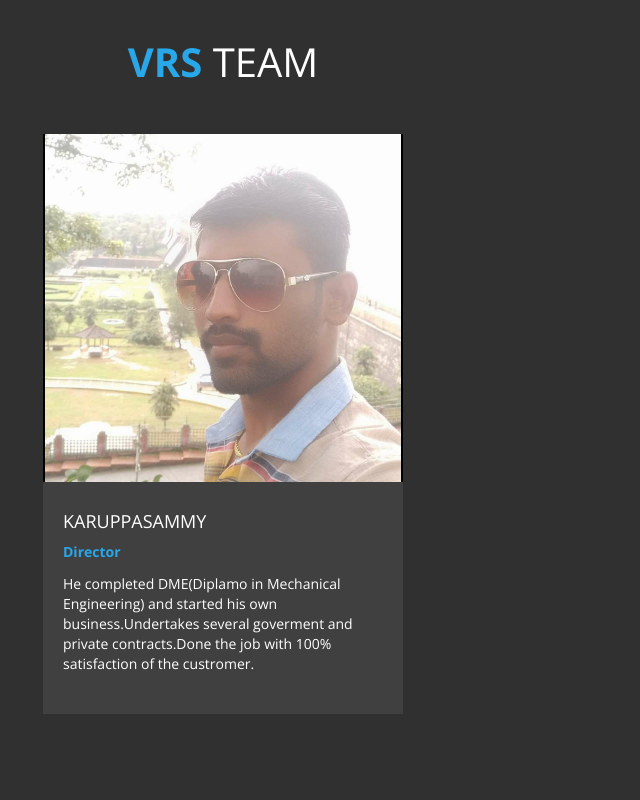
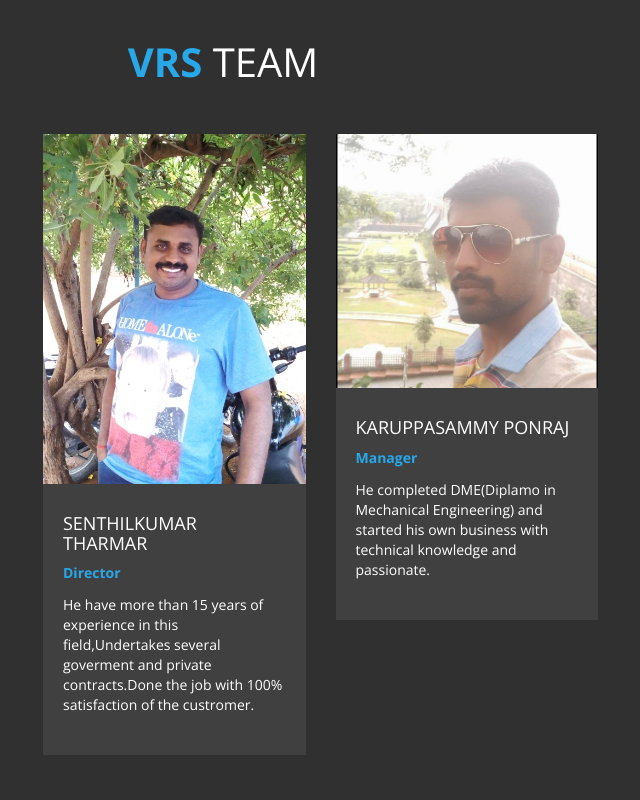
Before and after one commit to vrsearthmovers/VrsEathmovers, a plain HTML site: page index.html in a window 1280 px wide. Shown: the part 1300-2100 px from the top of the page, without its empty margins (417-1057 px from the left). Drawn offline with nearby package versions, Linux system fonts and the light colour scheme.

Commit message:
index.html

```diff
--- a/index.html
+++ b/index.html
@@ -1,18 +1,19 @@
 <!DOCTYPE html>
 <html lang="en">
+
 <head>
     <meta charset="utf-8">
-		<link rel = "icon" type = "image/png" href = "images/title.png">
+    <link rel="icon" type="image/png" href="images/title.png">
     <title>VRS-EARTH MOVERS</title>
     <meta name="keywords" content="vrs earthmovers,vrs earthmovers coimbatore,cat rental,jcd rental,earthmovers rental,best earthmovers,best earthmovers coimbatore,top earthmovers,top jcb rental,top cat rental,Construction Equipment Rentals,JCB Construction Equipment Rentals coimbatore,cat Construction Equipment Rentals,
 		heavy vechicle rental">
     <meta name="description" content="JCB of vrs earthmovers offers equipment for rent in jcb, cat heavy vechicles earthmovers &amp; coimbatore. Visit our dealerships or call +91 8248531704 for more rental information.">
-		<link rel="canonical" href="https://vrs-earthmovers.com/"/>
-		<meta property="og:title" content="VRS Earth movers Construction Equipment Rentals"/>
-		<meta property="og:type" content="website"/>
-		<meta property="og:url" content="https://vrs-earthmovers.com/"/>
-		<meta property="og:image" content="https://ibb.co/fnsJrzx"/>
-		<meta property="og:description" content="JCB of vrs earthmovers offers equipment for rent in jcb, cat heavy vechicles earthmovers &amp; coimbatore. Visit our dealerships or call +91 8248531704 for more rental information."/>
+    <link rel="canonical" href="https://vrs-earthmovers.com/" />
+    <meta property="og:title" content="VRS Earth movers Construction Equipment Rentals" />
+    <meta property="og:type" content="website" />
+    <meta property="og:url" content="https://vrs-earthmovers.com/" />
+    <meta property="og:image" content="https://ibb.co/fnsJrzx" />
+    <meta property="og:description" content="JCB of vrs earthmovers offers equipment for rent in jcb, cat heavy vechicles earthmovers &amp; coimbatore. Visit our dealerships or call +91 8248531704 for more rental information." />
     <meta http-equiv="X-UA-Compatible" content="IE=Edge">
     <meta name="viewport" content="width=device-width, initial-scale=1">
     <script data-ad-client="ca-pub-9876255755557335" async src="https://pagead2.googlesyndication.com/pagead/js/adsbygoogle.js"></script>
@@ -28,6 +29,7 @@
     <script src="js/wow.min.js"></script>
     <script src="js/custom.js"></script>
 </head>
+
 <body id="top">
 
     <!-- start preloader -->
@@ -55,9 +57,15 @@
                 <div class="col-md-5 col-sm-4 col-xs-12">
                     <ul class="social-icon">
                         <li><span>Meet us on</span></li>
-							<li><a href="https://wa.me/918248531704?text=we%20interested%20to%20work%20with%20you" class="fa fa-whatsapp"></a></li>
-                            <li><a href="https://www.facebook.com/vrs.earthmovers.7" class="fa fa-facebook"></a></li>
-                            <li><a href="https://www.instagram.com/vrs_earthmovers/" class="fa fa-instagram"></a></li>
+                        <li>
+                            <a href="https://wa.me/918248531704?text=we%20interested%20to%20work%20with%20you" class="fa fa-whatsapp"></a>
+                        </li>
+                        <li>
+                            <a href="https://www.facebook.com/vrs.earthmovers.7" class="fa fa-facebook"></a>
+                        </li>
+                        <li>
+                            <a href="https://www.instagram.com/vrs_earthmovers/" class="fa fa-instagram"></a>
+                        </li>
                     </ul>
                 </div>
             </div>
@@ -169,13 +177,23 @@
                 </div>
 
                 <div class="col-md-4 col-sm-4 col-xs-12"></div>
-    				<div class="col-md-4 col-sm-4 col-xs-12 wow fadeIn"  data-wow-offset="50" data-wow-delay="1.3s">
-    					<div class="team-wrapper mx-auto d-block ">
-    						<img src="images/team-img1.jpg" class="img-responsive" alt="team img 1">
+                <div class="col-md-3 col-sm-6 col-xs-12 wow fadeIn" data-wow-offset="50" data-wow-delay="1.3s">
+                    <div class="team-wrapper">
+                        <img src="images/team-img2.jpg" class="img-responsive" alt="team img 1">
                         <div class="team-des">
-    								<h4>KARUPPASAMMY</h4>
+                            <h4>SENTHILKUMAR THARMAR</h4>
                             <span>Director</span>
-    								<p>He completed DME(Diplamo in Mechanical Engineering) and started his own business.Undertakes several goverment and private contracts.Done the job with 100% satisfaction of the custromer.</p>
+                            <p>He have more than 15 years of experience in this field,Undertakes several goverment and private contracts.Done the job with 100% satisfaction of the custromer.</p>
+                        </div>
+                    </div>
+                </div>
+                <div class="col-md-3 col-sm-6 col-xs-12 wow fadeIn" data-wow-offset="50" data-wow-delay="1.6s">
+                    <div class="team-wrapper">
+                        <img src="images/team-img1.jpg" class="img-responsive" alt="team img 2">
+                        <div class="team-des">
+                            <h4>KARUPPASAMMY PONRAJ</h4>
+                            <span>Manager</span>
+                            <p>He completed DME(Diplamo in Mechanical Engineering) and started his own business with technical knowledge and passionate.</p>
                         </div>
                     </div>
                 </div>
@@ -306,20 +324,28 @@
     						<p><i class="fa fa-map-marker"></i> 407/A,ELGI Industrial Area,Vasanth Nagar,Singanallur,Coimbatore,641005,TamilNadu,India.</p>
     					</address>
                     <ul class="social-icon">
-							<li><h4>WE ARE SOCIAL</h4></li>
-							<li><a href="https://wa.me/918248531704" class="fa fa-whatsapp"></a></li>
-    						<li><a href="https://www.facebook.com/vrs.earthmovers.7" class="fa fa-facebook"></a></li>
-    						<li><a href="https://www.instagram.com/vrs_earthmovers/" class="fa fa-instagram"></a></li>
+                        <li>
+                            <h4>WE ARE SOCIAL</h4></li>
+                        <li>
+                            <a href="https://wa.me/918248531704" class="fa fa-whatsapp"></a>
+                        </li>
+                        <li>
+                            <a href="https://www.facebook.com/vrs.earthmovers.7" class="fa fa-facebook"></a>
+                        </li>
+                        <li>
+                            <a href="https://www.instagram.com/vrs_earthmovers/" class="fa fa-instagram"></a>
+                        </li>
                     </ul>
                 </div>
-					<div class=" col-xs-12 wow fadeInLeft" data-wow-offset="50" data-wow-delay="0.9s">
-							<div class="col-md-12 text-center">
-								<h3 class="address-title">About Developer</p>
+                <hr>
+                <div class=" col-md-6 col-sm-6 col-xs-12 wow fadeInRight" data-wow-offset="50" data-wow-delay="0.9s">
+                    <address>
+											<p class="address-title">About Developer</p>
 											<h4>Karthik Gopal</h4>
-								<p>Working in an MNC company who can do several projects in different platform in Web and Mobile application. </p>
+											<span>Full Stack Developer</span>
 											<p><i class="fa fa-phone"></i><a href="tel:+918610776749">+91 8610776749</a></p>
 											<p><i class="fa fa-envelope-o"></i><a href="mailto:karthikgopalk@gmail.com">karthikgopalk@gmail.com</a></p>
-				     </div>
+										</address>
                 </div>
             </div>
         </div>
@@ -340,4 +366,5 @@
     <!-- end copyright -->
 
 </body>
+
 </html>
```
Lines whose indentation alone changed are shown as unchanged.
